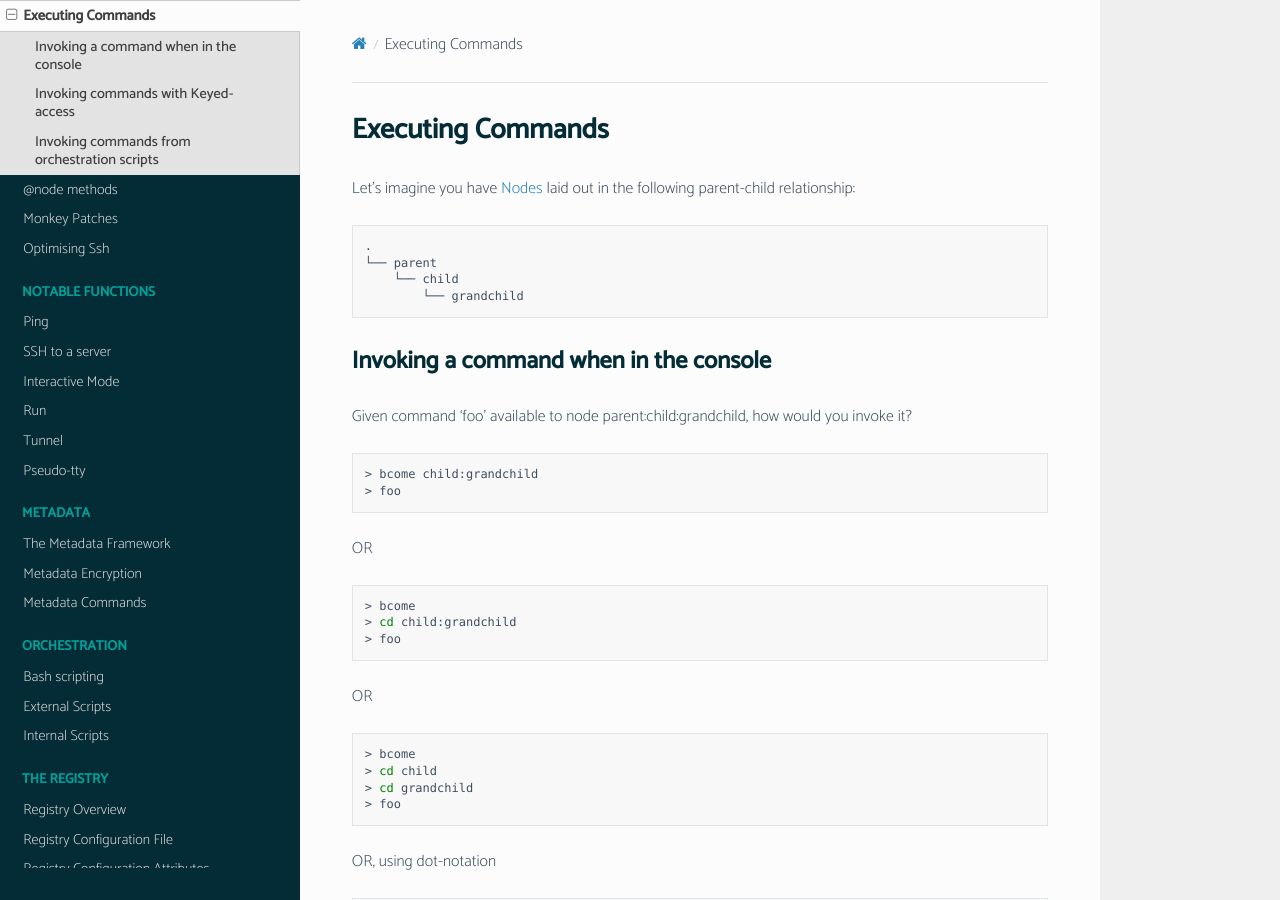
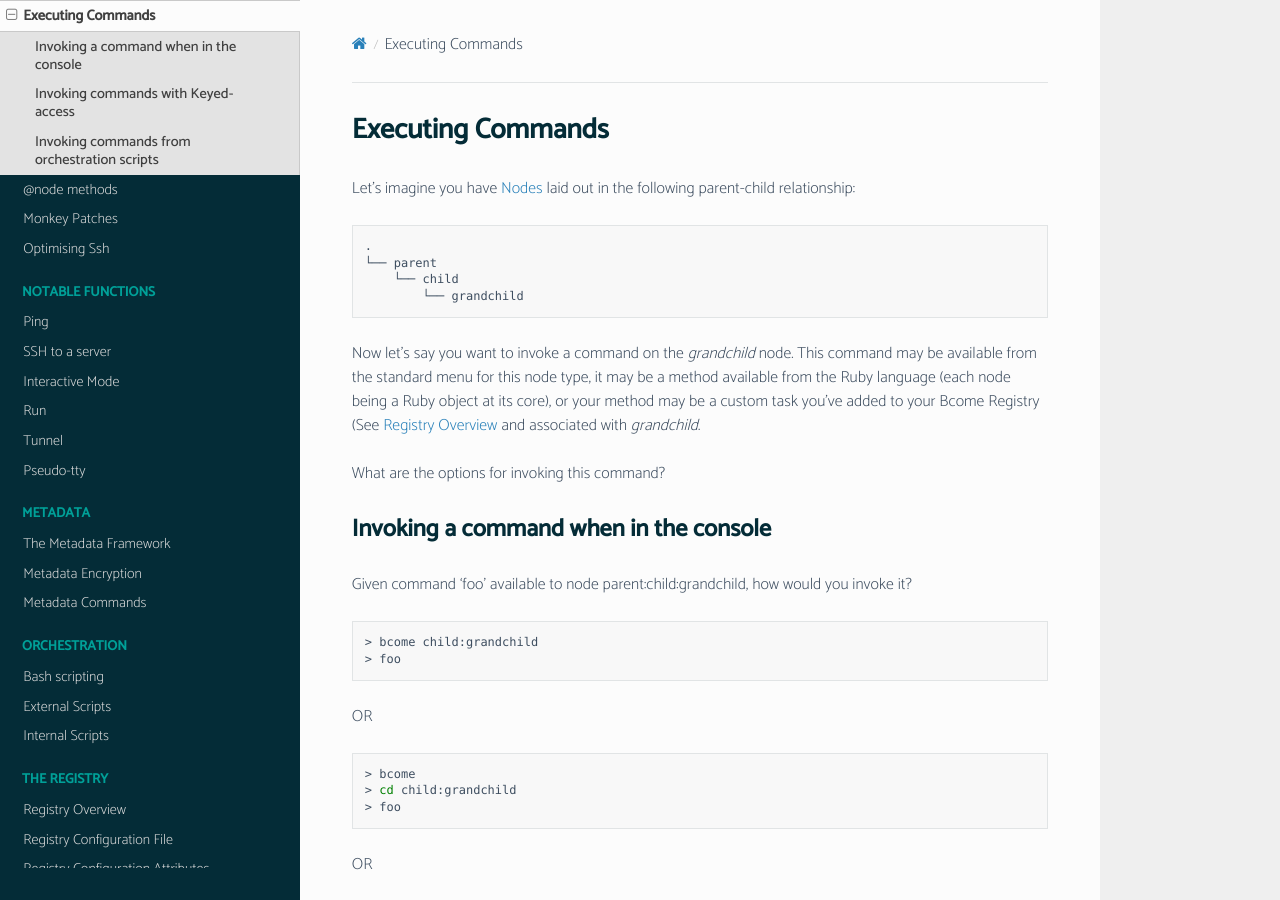
Before and after one commit to webzakimbo/bcome-read-the-docs, a Sphinx documentation site: the page built from docs/source/usage/executing-commands.rst, in a window 1280 px wide and 900 px high. Built offline with Sphinx 7.4.7 and the Read the Docs theme 2.0.0, drawn with Linux system fonts in a browser that asks for light colours; pages that are not in the unit, such as notebooks, are missing from menus.

Commit message:
added to executing commands

```diff
--- a/docs/source/usage/executing-commands.rst
+++ b/docs/source/usage/executing-commands.rst
@@ -16,6 +16,10 @@ Let's imagine you have :doc:`../core-concepts/nodes` laid out in the following p
        └── child
            └── grandchild
 
+
+Now let's say you want to invoke a command on the `grandchild` node. This command may be available from the standard menu for this node type, it may be a method available from the Ruby language (each node being a Ruby object at its core), or your method may be a custom task you've added to your Bcome Registry (See :doc:`../registry/overview` and associated with `grandchild`.
+
+What are the options for invoking this command?
 
 Invoking a command when in the console
 --------------------------------------
```
